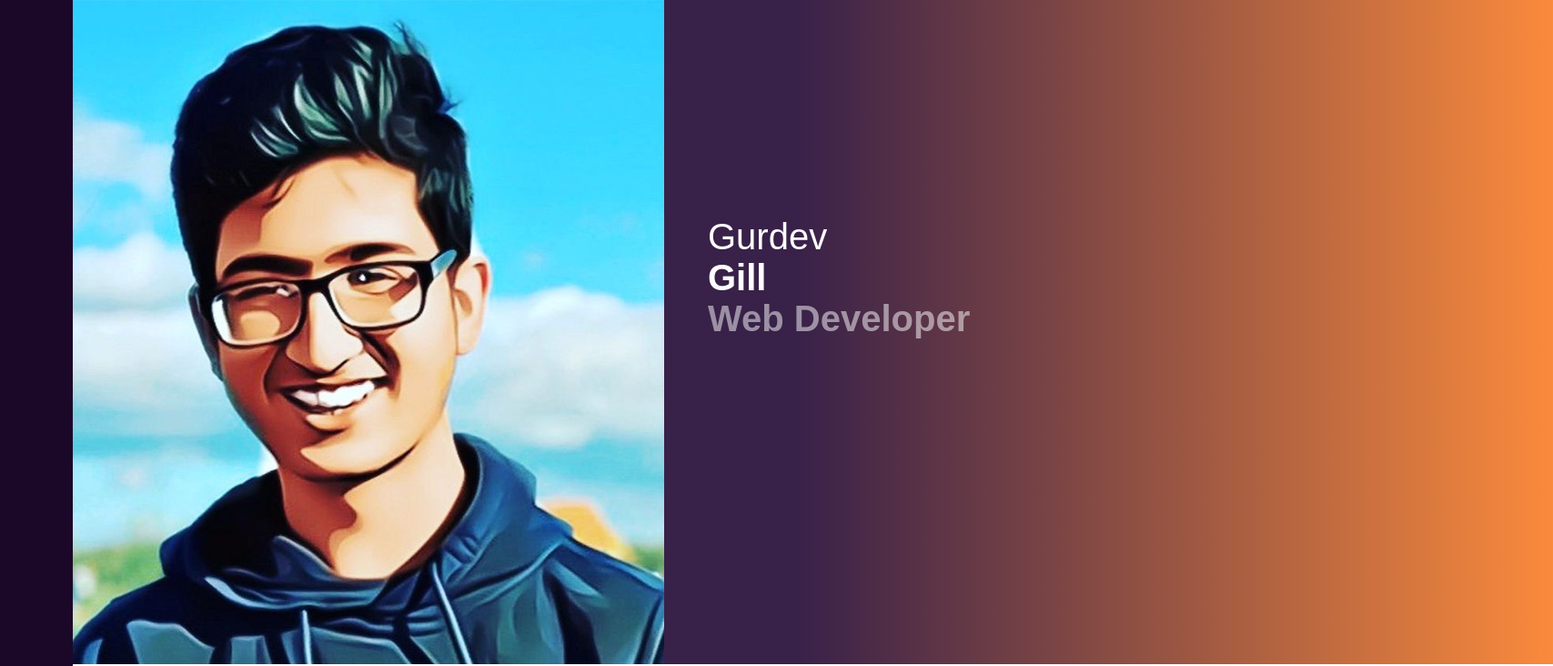
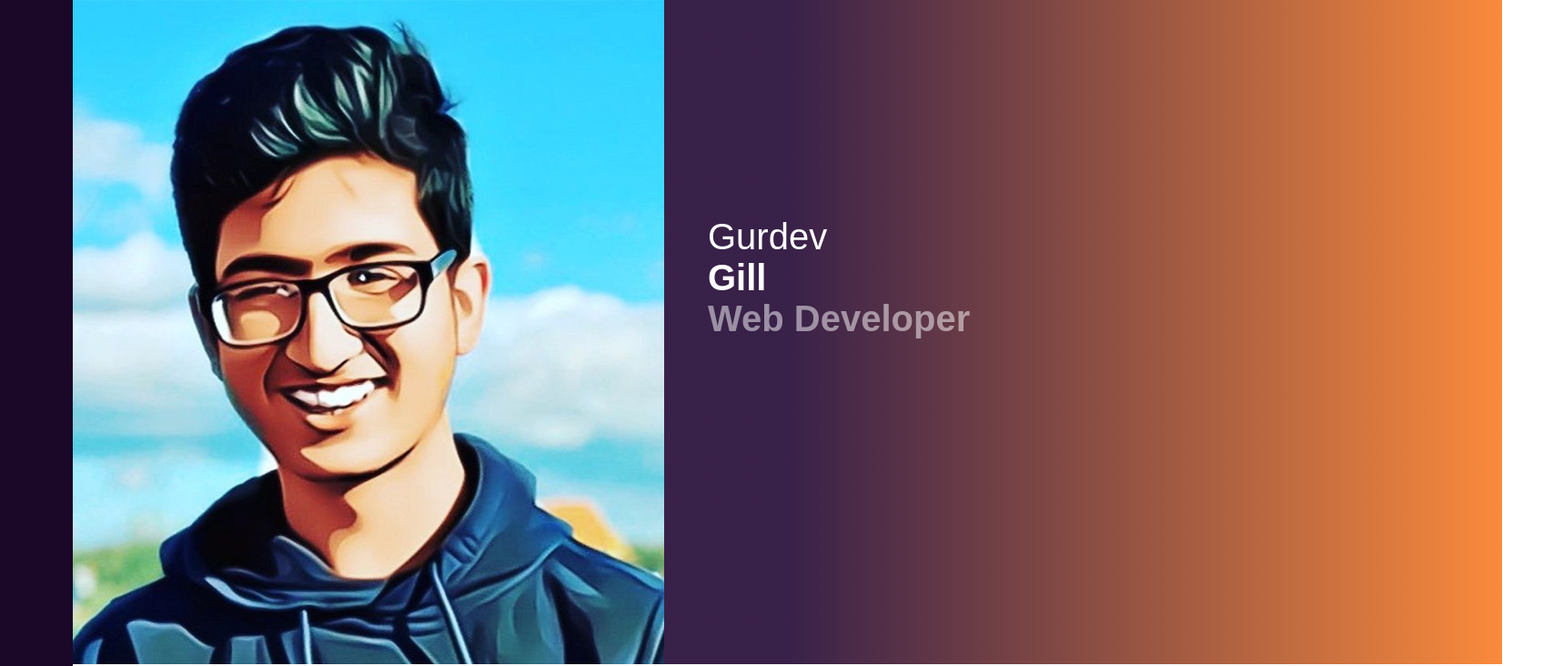
Before and after one commit to Gurdev135/Portfolio-Project, a plain HTML site: page index.html in a window 1280 px wide. Shown: the top 732 px of the page at 91% size, 1707 px wide, since content can reach past the window. Drawn offline with Linux system fonts and the light colour scheme.

Commit message:
Update stylesheet.css

```diff
--- a/stylesheet.css
+++ b/stylesheet.css
@@ -28,7 +28,7 @@ li{
     width: 76%;
 }
 .size{
-	width: 881px;
+	width: 825px;
 	height: 634px;
 }
 .inline{display:inline-block;}
```
